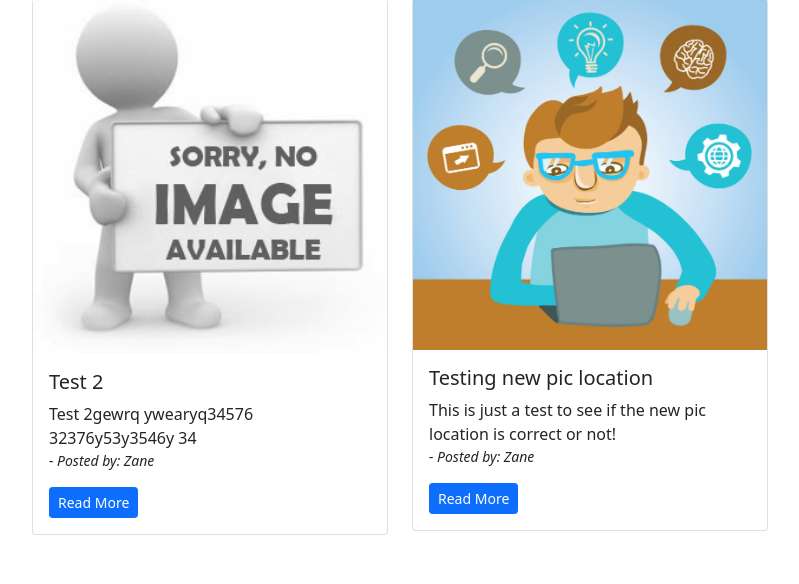
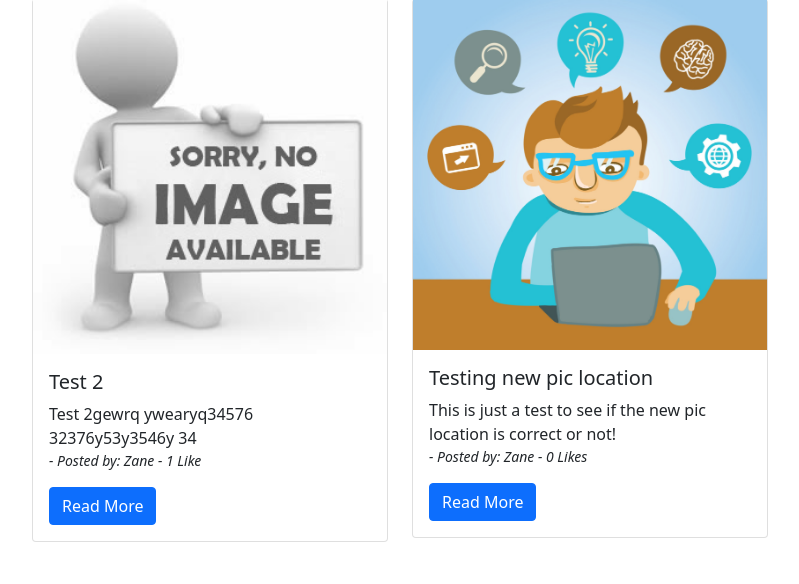
Before and after one commit to zaneaw/Portfolio-Site, a Django app: page /projects/ in a window 1280 px wide. Shown: the part 216-800 px from the top of the page, without its empty margins (50-849 px from the left). Run offline with Django 3.2, Linux system fonts and the light colour scheme; data comes from the database, SQL or seed files in the repository; both versions use the stored data as it was after the commit; some libraries are stand-ins or nearby versions.

Commit message:
Fixed the likes being displayed on the project_list page

```diff
--- a/projects/templates/projects/project_list.html
+++ b/projects/templates/projects/project_list.html
@@ -24,15 +24,13 @@
                 <div class="card-body">
                     <h5 class="card-title">{{ project.title }}</h5>
                     <p class="card-text">{{ project.desc|truncatechars:80 }} <br>
-                        <i><small> - Posted by: {{ project.owner.username }}</small></i></p>
-                    <a href="{% url 'projects:project_detail' project.pk %}"
-                    class="btn btn-primary btn-sm btn-block">
-                        Read More
-                    </a>
+                        <i><small> - Posted by: {{ project.owner.username }}
+                        - {{ project.total_likes }} {% if project.total_likes == 1 %} Like {% else %} Likes {% endif %}</small></i></p>
+                    <a href="{% url 'projects:project_detail' project.pk %}" class="btn btn-primary" type="button">Read More</a>
                     {% if project.owner == user %}
-                    <br>
-                    <small><a href="{% url 'projects:project_update' project.pk %}">Edit <i class="fa fa-pencil"></i></a> |
-                    <a href="{% url 'projects:project_delete' project.pk %}">Delete <i class="fa fa-trash"></i></a></small>
+                        <br>
+                        <small><a href="{% url 'projects:project_update' project.pk %}">Edit<i class="fa fa-pencil"></i></a> |
+                        <a href="{% url 'projects:project_delete' project.pk %}">Delete<i class="fa fa-trash"></i></a></small>
                     {% endif %}
                 </div>
             </div>
```
Also changed, not shown: db.sqlite3.
